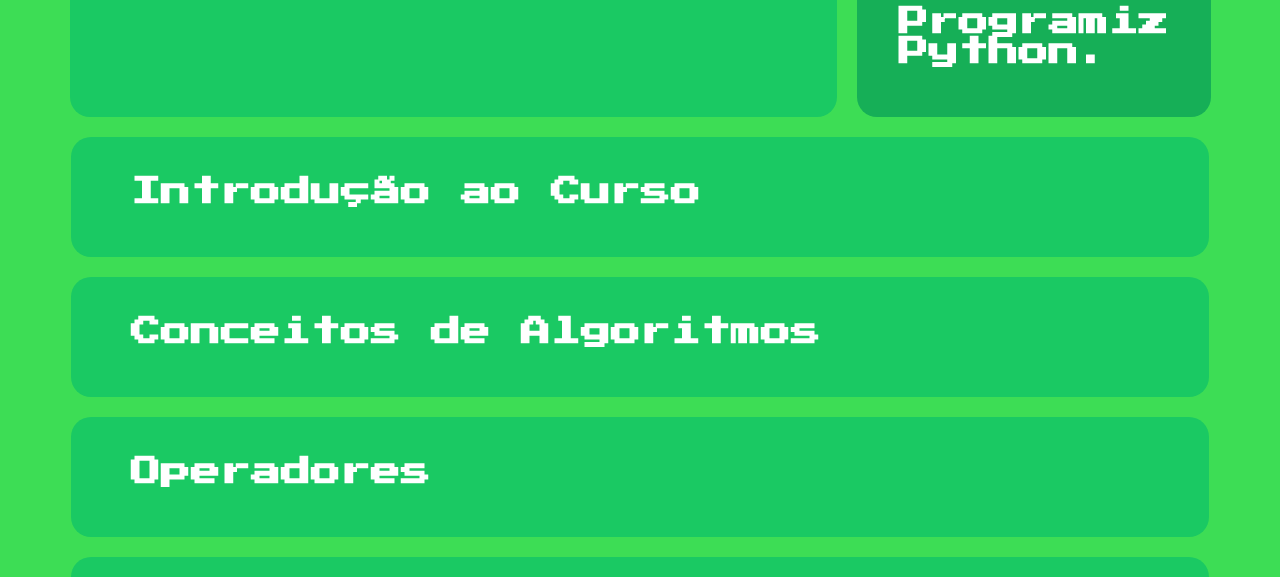
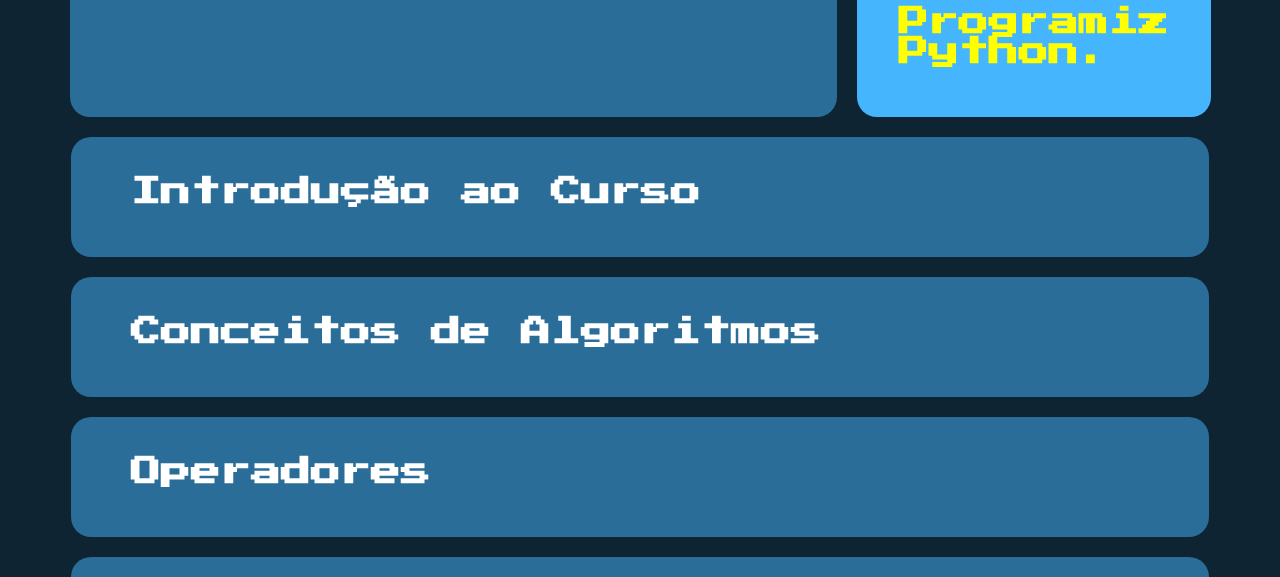
Before and after one commit to filipe230/AP_TCC, a plain HTML site: page index.html in a window 1280 px wide. Shown: the part 943-1520 px from the top of the page. Drawn offline with Linux system fonts and the light colour scheme.

Commit message:
Update main.css

```diff
--- a/css/main.css
+++ b/css/main.css
@@ -6,14 +6,14 @@
 
 :root{
 
-	--blue-one:#3DDD55;
-	--blue-two:#16AF57;
-	--blue-three:#1AC963;
-	--blue-four:#0B572Bs;
-	--blue-five:#16AF57;
-	--yelow:#fff;
+	--blue-one:#0e2433;
+	--blue-two:#1c4866;
+	--blue-three:#296d98;
+	--blue-four:#3792cb;
+	--blue-five:#45b6fe;
+	--yelow:#ffff00;
 	--color-white:#fff;
-	--color-black:#fff;
+	--color-black:#000;
 
 	font-size: 62.5%;
 }
```
